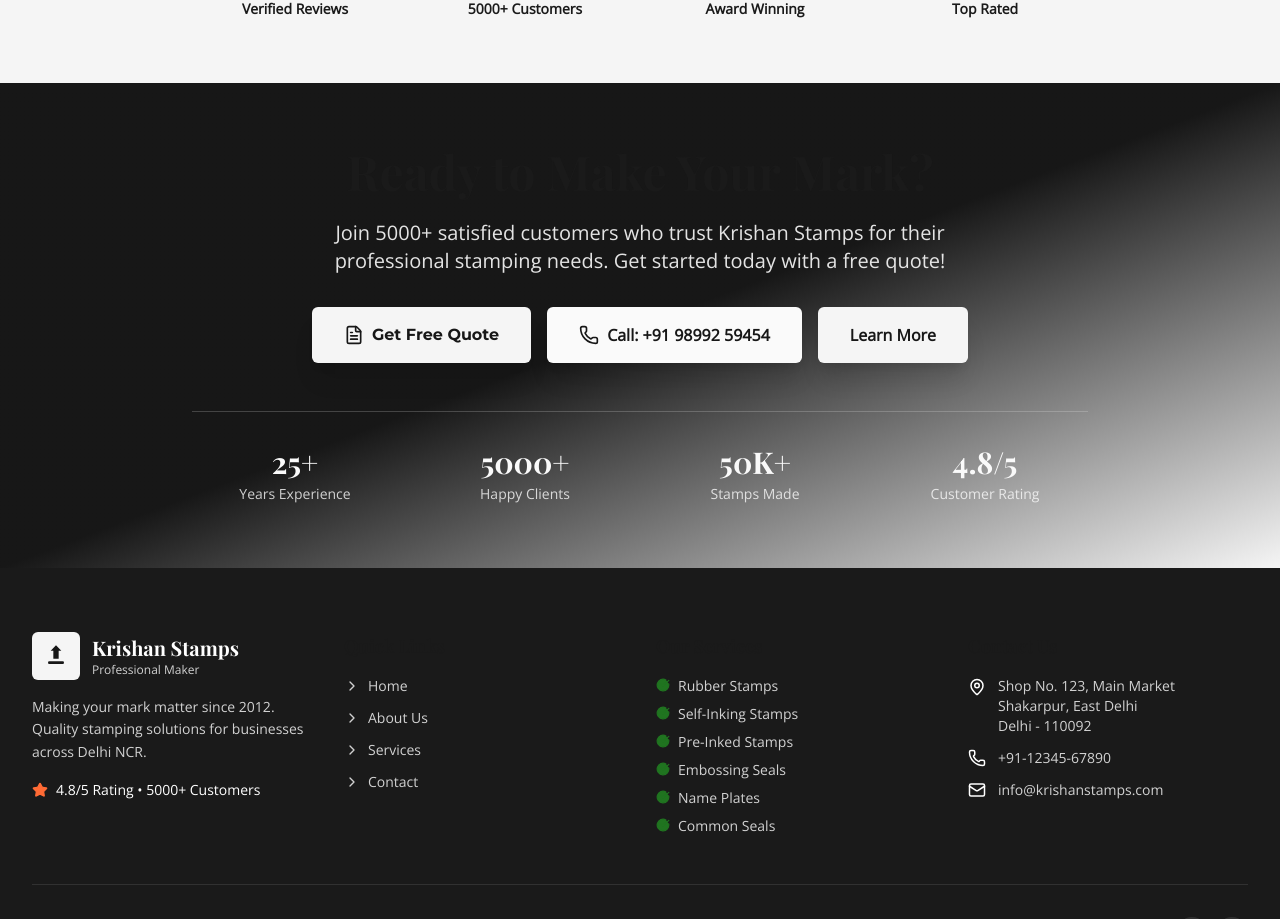
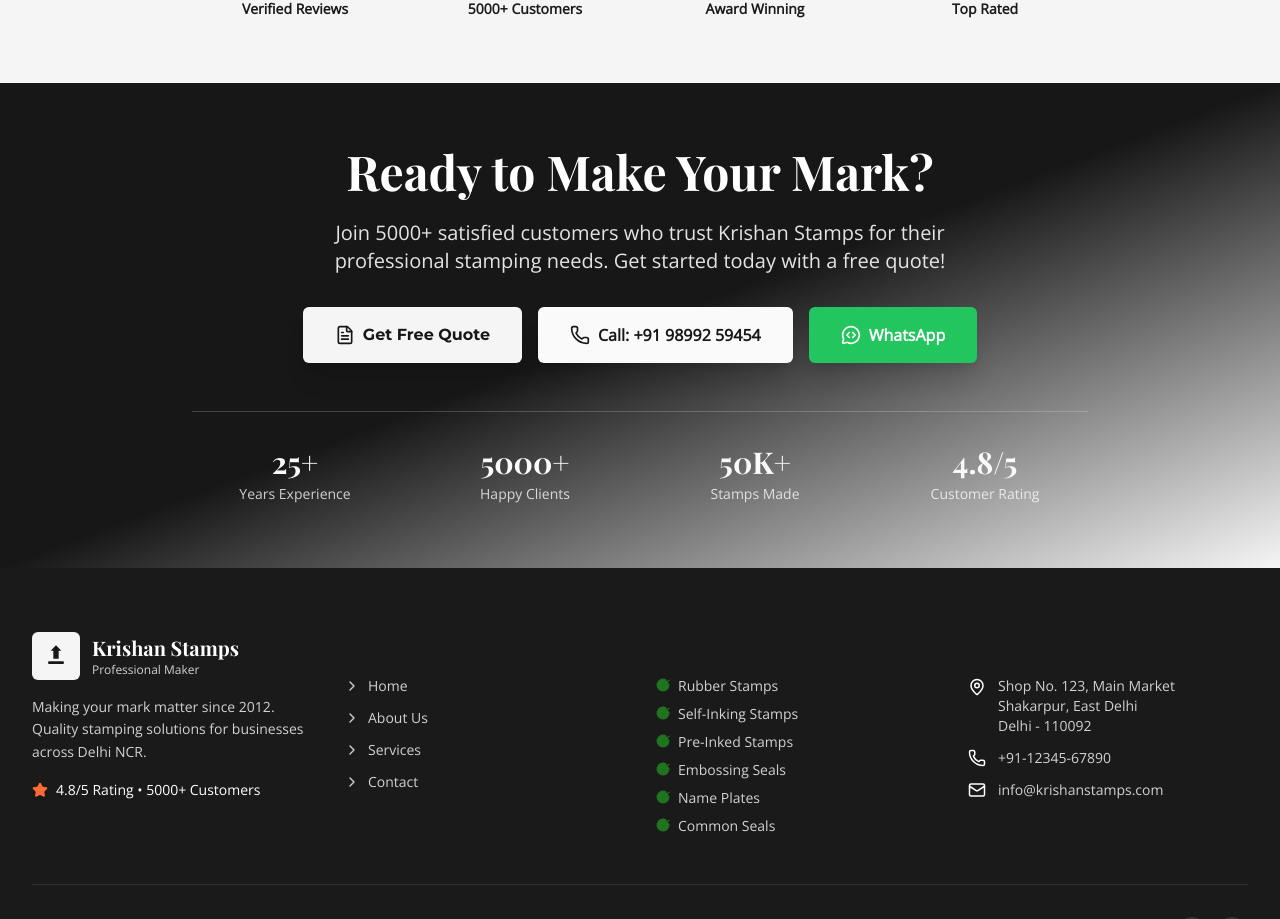
Before and after one commit to dariogeorge21/krishan-stamps, a Next.js app: page / in a window 1280 px wide. Shown: the part 5231-6150 px from the top of the page. Built offline with nearby package versions, Linux system fonts and the light colour scheme.

Commit message:
feat: Add WhatsApp contact option and improve heading color in CTASection

```diff
--- a/app/home/components/CTASection.tsx
+++ b/app/home/components/CTASection.tsx
@@ -1,5 +1,5 @@
 import Link from 'next/link';
-import { FileText, Phone } from 'lucide-react';
+import { FileText, Phone, MessageCircleCode } from 'lucide-react';
 
 const CTASection = () => {
   return (
@@ -7,7 +7,7 @@ const CTASection = () => {
       <div className="container mx-auto px-4 lg:px-8">
         <div className="max-w-4xl mx-auto text-center text-primary-foreground">
           {/* Main Heading */}
-          <h2 className="font-headline text-3xl lg:text-5xl font-bold mb-6 leading-tight">
+          <h2 className="font-headline text-3xl lg:text-5xl font-bold  text-white mb-6 leading-tight">
             Ready to Make Your Mark?
           </h2>
 
@@ -32,12 +32,17 @@ const CTASection = () => {
               <Phone size={20} className="mr-2" />
               Call: +91 98992 59454
             </a>
-            <Link
-              href="/about"
-              className="inline-flex items-center px-8 py-4 bg-secondary text-secondary-foreground font-body font-bold text-base rounded-md shadow-xl hover:bg-secondary/90 hover:shadow-2xl hover:-translate-y-1 transition-all duration-300"
+
+            <a
+              href="https://wa.me/919899259454"
+              target="_blank"
+              rel="noopener noreferrer"
+              className="inline-flex items-center px-8 py-4 bg-green-500 text-white font-body font-bold text-base rounded-md shadow-xl hover:bg-green-600 hover:shadow-2xl hover:-translate-y-1 transition-all duration-300"
             >
-              Learn More
-            </Link>
+              <MessageCircleCode size={20} className="mr-2" />
+              WhatsApp
+            </a>
+
           </div>
 
           {/* Trust Indicators */}
```
